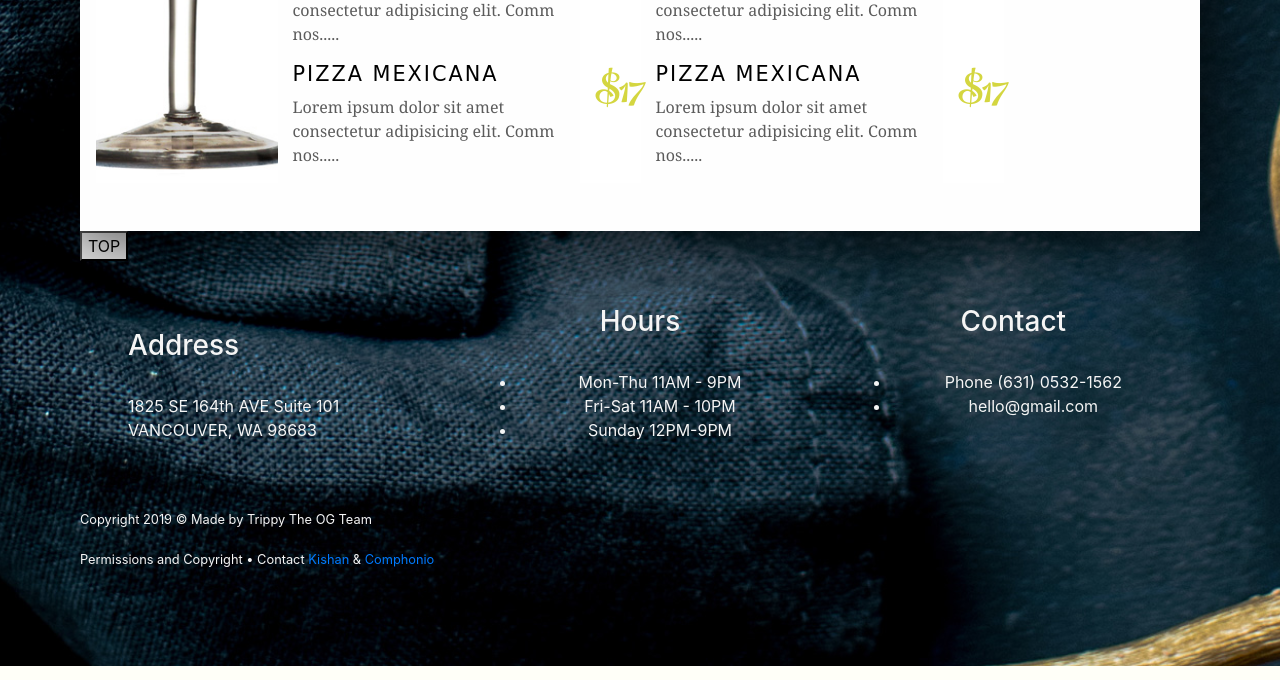
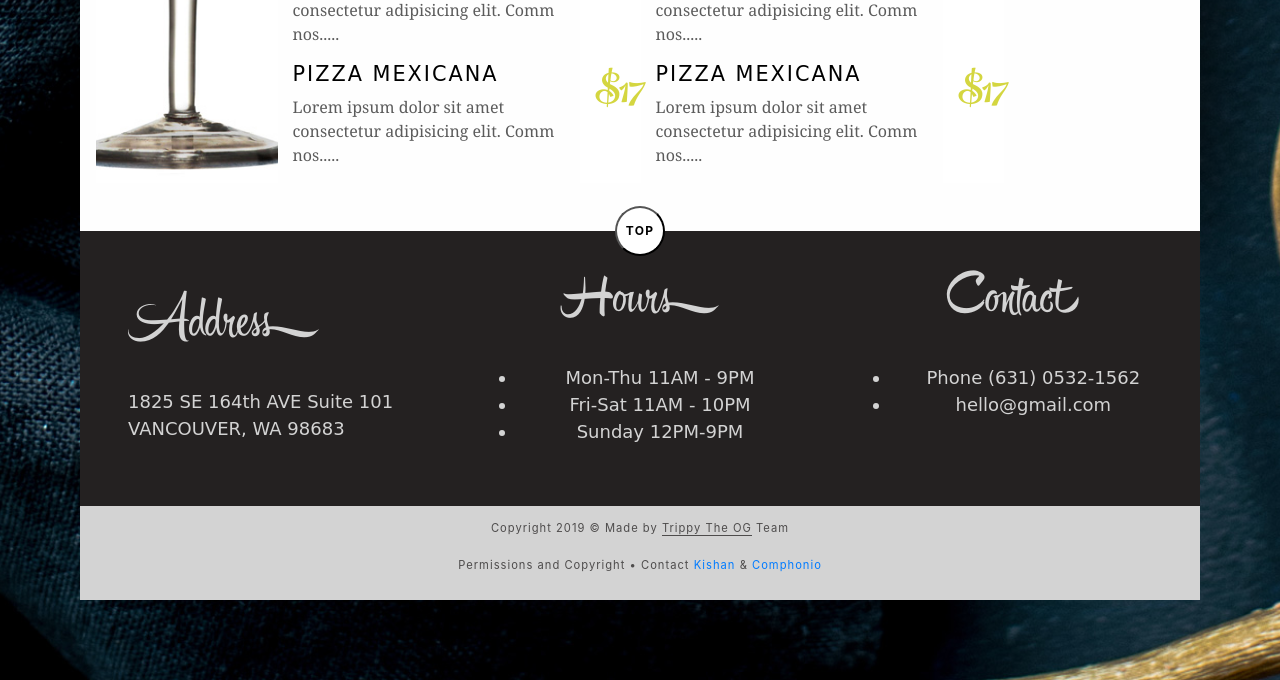
Before and after one commit to comphonia/wildtiger-rnb, a PHP site: page / in a window 1280 px wide. Shown: the part 3652-4332 px from the top of the page. Run offline with PHP 8.4, Linux system fonts and the light colour scheme; some libraries are stand-ins or nearby versions.

Commit message:
change contact page

```diff
--- a/assets/css/index.css
+++ b/assets/css/index.css
@@ -424,3 +424,57 @@ specialty {
         top: 240px;
     }
 }
+
+
+footer {
+    margin: 0;
+    position: relative;
+    background: rgb(36, 33, 33);
+    color: lightgray;
+}
+
+footer button {
+    width: 50px;
+    height: 50px;
+    position: absolute;
+    top: -20px;
+    left: 50%;
+    transform: translate(-50%, -10%);
+    background: white;
+    display: flex;
+    flex-direction: column;
+    justify-content: center;
+    align-items: center;
+    font-size: 12px;
+    font-weight: bold;
+    letter-spacing: 1.2px;
+    line-height: 1.2;
+    border-radius: 50%;
+    margin-top: 0;
+}
+
+.copyright {
+    background: lightgray;
+    color: rgb(78, 76, 76);
+    font-size: 14px;
+    letter-spacing: 1px;
+    padding: 10px 30px;
+    display: flex;
+    flex-direction: column;
+    align-items: center;
+    text-align: center;
+}
+
+span {
+    border-bottom: solid 1px;
+}
+
+h3 {
+    font-family: Hipster;
+    font-size: 3rem;
+}
+
+.footer_p {
+    font-family: cursive;
+    font-size: 18px;
+}
```
